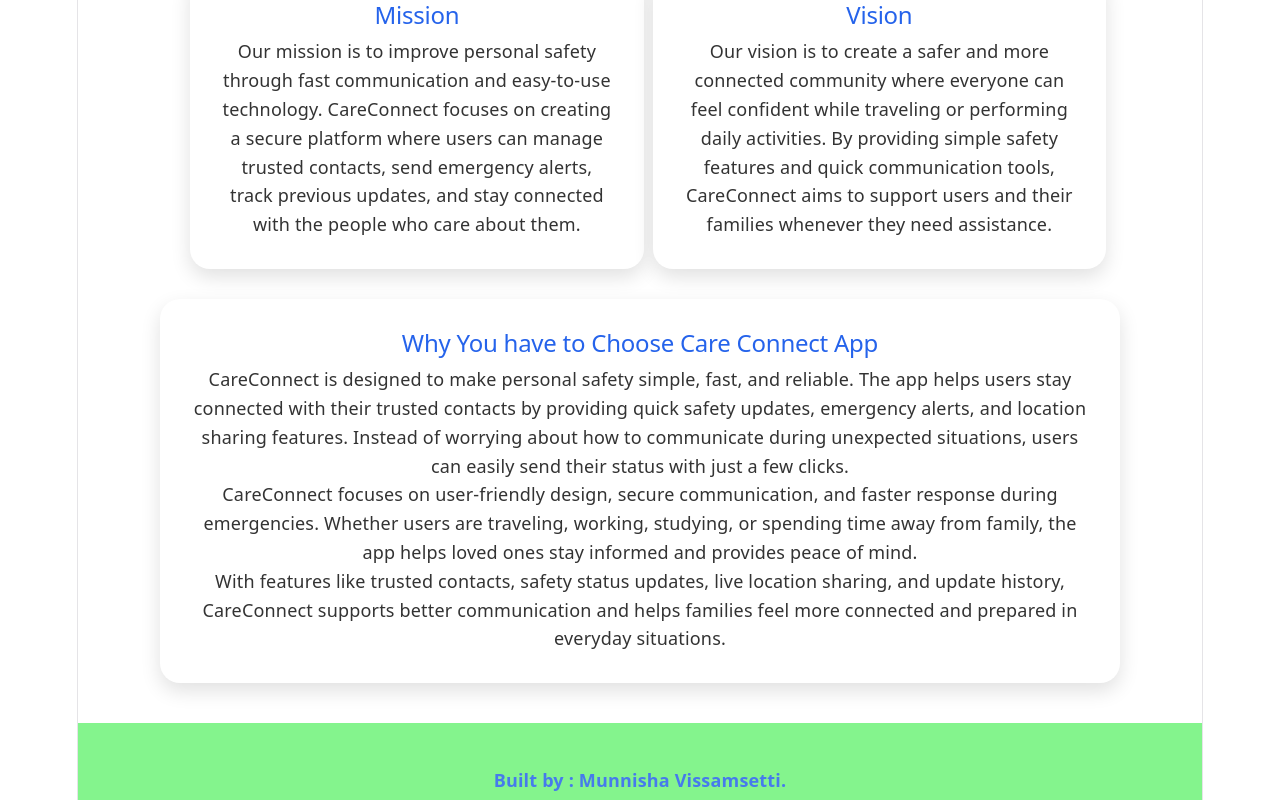
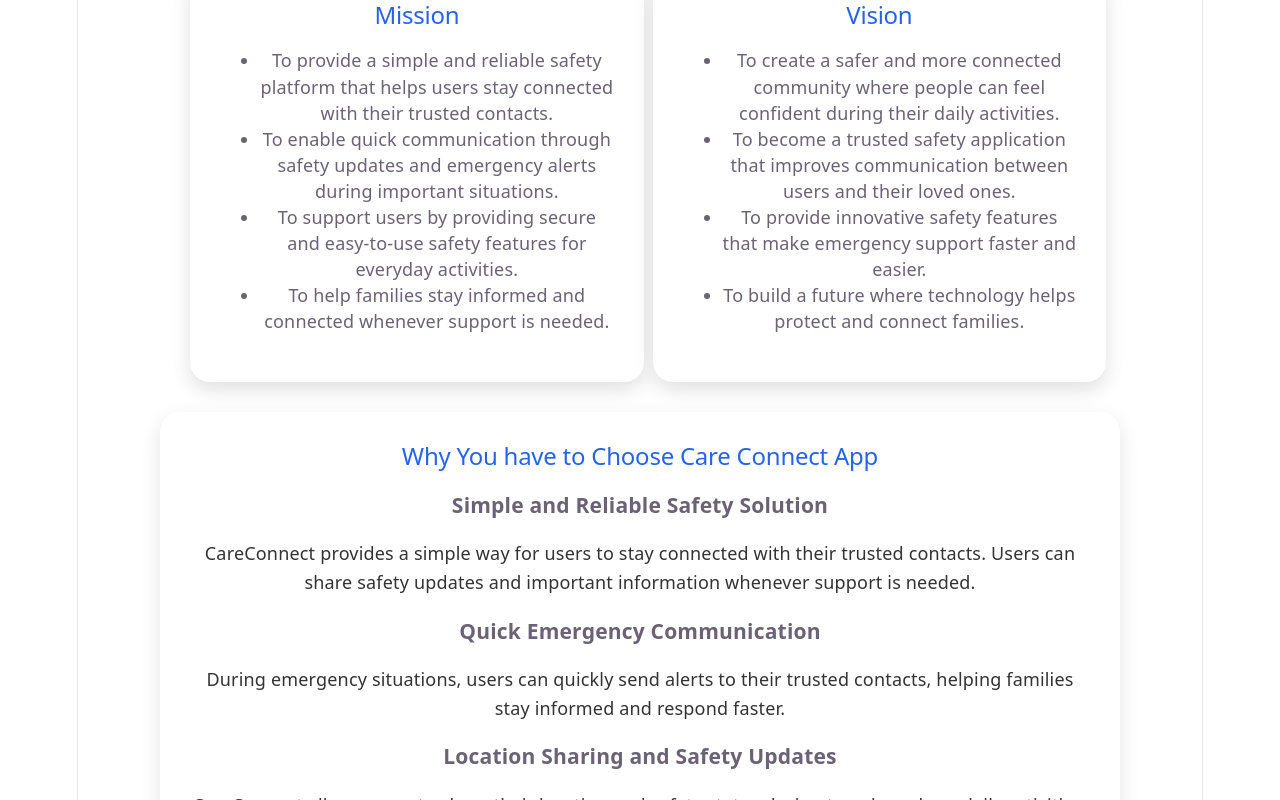
Before and after one commit to Munnisha-code/Final-Project-Unit1-CareConnect, a React (Vite) app: page /about in a window 1280 px wide. Shown: the part 800-1600 px from the top of the page. Built offline with nearby package versions, Linux system fonts and the light colour scheme.

Commit message:
Updated Mission and Vision sections from paragraphs to lists.

```diff
--- a/src/pages/About.jsx
+++ b/src/pages/About.jsx
@@ -45,41 +45,87 @@ function About(){
 
             <section className="about-card">
                 <h2> Mission</h2>
-                <p>
-                    Our mission is to improve personal safety through fast communication and easy-to-use technology. CareConnect focuses on creating a secure platform where users can manage trusted contacts, send emergency alerts, track previous updates, and stay connected with the people who care about them.
-                </p>
+                  <ul>
+                     <li>
+                        To provide a simple and reliable safety platform that helps
+                        users stay connected with their trusted contacts.
+                     </li>
+
+                     <li>
+                        To enable quick communication through safety updates and
+                        emergency alerts during important situations.
+                     </li>
+
+                     <li>
+                        To support users by providing secure and easy-to-use safety
+                        features for everyday activities.
+                     </li>
+
+                     <li>
+                        To help families stay informed and connected whenever support
+                        is needed.
+                     </li>
+
+                  </ul>
             </section>
 
             <section className="about-card">
                  <h2> Vision</h2>
-                 <p>
-                   Our vision is to create a safer and more connected community where everyone can feel confident while traveling or performing daily activities. By providing simple safety features and quick communication tools, CareConnect aims to support users and their families whenever they need assistance.
-                </p>
+                  <ul>
+                     <li>
+                       To create a safer and more connected community where people
+                       can feel confident during their daily activities.
+                     </li>
+
+                     <li>
+                        To become a trusted safety application that improves
+                        communication between users and their loved ones.
+                     </li>
+
+                     <li>
+                        To provide innovative safety features that make emergency
+                        support faster and easier.
+                     </li>
+
+                     <li>
+                        To build a future where technology helps protect and connect
+                        families.
+                     </li>
+                  </ul>
             </section>
          </div>
 
             <section className="about-card">
+
                 <h2>Why You have to Choose Care Connect App</h2>
+
+                <h3>Simple and Reliable Safety Solution</h3>
                 <p>
-                    CareConnect is designed to make personal safety simple, fast, and reliable.
-                    The app helps users stay connected with their trusted contacts by providing
-                    quick safety updates, emergency alerts, and location sharing features.
-                    Instead of worrying about how to communicate during unexpected situations,
-                    users can easily send their status with just a few clicks.
+                    CareConnect provides a simple way for users to stay connected with
+                    their trusted contacts. Users can share safety updates and important
+                    information whenever support is needed.
                 </p>
 
+                <h3>Quick Emergency Communication</h3>
                 <p>
-                    CareConnect focuses on user-friendly design, secure communication, and
-                    faster response during emergencies. Whether users are traveling, working,
-                    studying, or spending time away from family, the app helps loved ones stay
-                    informed and provides peace of mind.
+                   During emergency situations, users can quickly send alerts to their
+                   trusted contacts, helping families stay informed and respond faster.
                 </p>
 
+                <h3>Location Sharing and Safety Updates</h3>
                 <p>
-                    With features like trusted contacts, safety status updates, live location
-                    sharing, and update history, CareConnect supports better communication and
-                    helps families feel more connected and prepared in everyday situations.
+                   CareConnect allows users to share their location and safety status
+                   during travel, work, or daily activities, creating confidence for
+                   both users and their loved ones.
                 </p>
+
+                <h3>User-Friendly Experience</h3>
+                <p>
+                  The application is designed with simple navigation and secure
+                  communication features so users can access safety tools easily.
+                </p>
+
+
             </section>
 
         </main>
```
